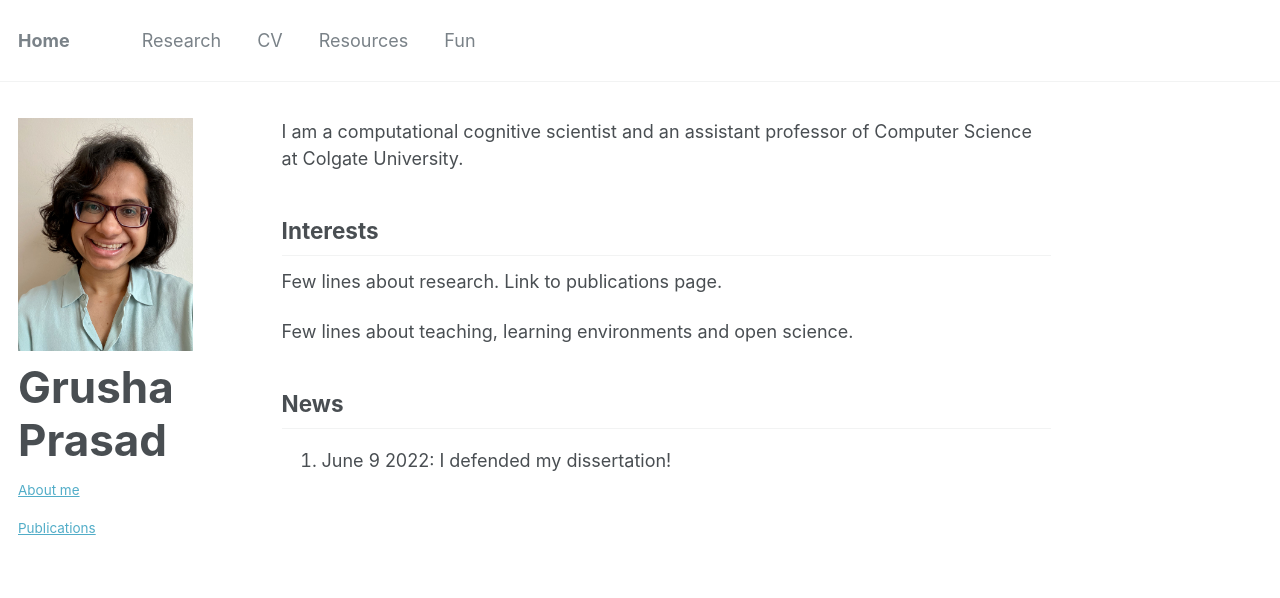
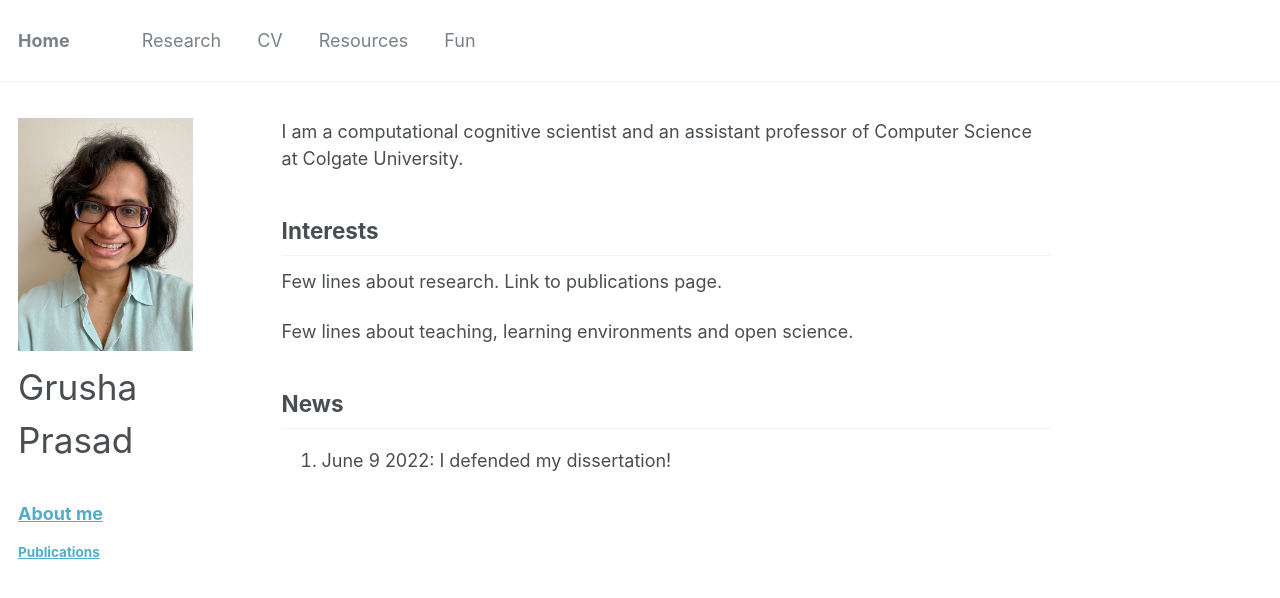
Before and after one commit to grushaprasad/grushaprasad.github.io, a Jekyll site: the page built from _pages/about.md, in a window 1280 px wide. Shown: the top 598 px of the page. Built offline with Jekyll 4.4.1, drawn with Linux system fonts in a browser that asks for light colours.

Commit message:
testing font size sidebar

```diff
--- a/_includes/author-profile.html
+++ b/_includes/author-profile.html
@@ -15,10 +15,10 @@
   </div>
 
   <div class="author__content">
-    <h2 class="author__name">{{ author.name }}</h2>
+    <p class="author__name">{{ author.name }}</p>
     {% if author.bio %}<p class="author__bio">{{ author.bio }}</p>{% endif %}
     {% if author.about %}
-      <p> <a href="{{ author.about }}" target = "_self"> About me </a> </p>
+      <h3> <a href="{{ author.about }}" target = "_self"> About me </a> </p>
       {% endif %}
     {% if author.publications %}
       <p> <a href="{{ author.publications }}" target = "_self"> Publications </a></p>
--- a/_sass/_sidebar.scss
+++ b/_sass/_sidebar.scss
@@ -114,7 +114,7 @@
 }
 .sidebar .author__name {
   font-family: $sans-serif;
-  font-size: $type-size-1;
+  font-size: $type-size-2;
 }
 
 .author__bio {
```
